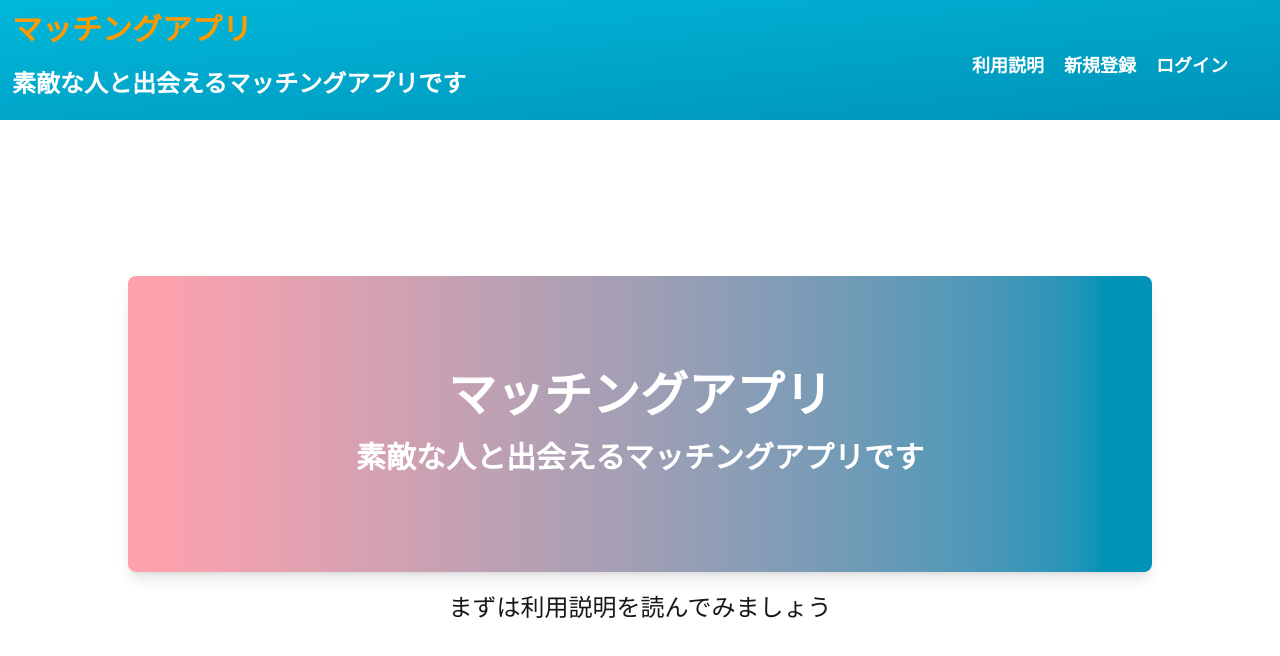
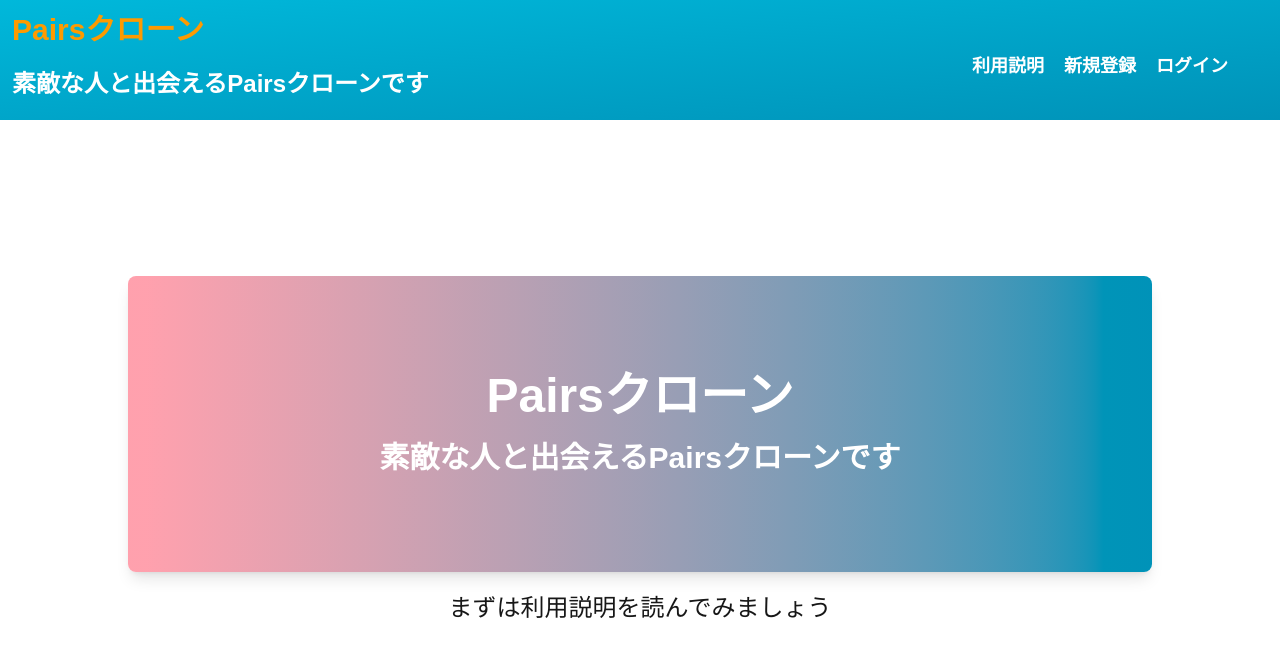
Before and after one commit to Hashimoto-Noriaki/qiita-clone-Harness-Engineering, a Next.js app: page / in a window 1280 px wide. Shown: the top 656 px of the page. Built offline with nearby package versions, Linux system fonts and the light colour scheme.

Commit message:
chore(ui): アプリ名を「マッチングアプリ」から「Pairsクローン」に変更

```diff
--- a/src/app/layout.tsx
+++ b/src/app/layout.tsx
@@ -13,8 +13,8 @@
 });
 
 export const metadata: Metadata = {
-  title: "マッチングアプリクローン",
-  description: "Next.js App Router で作るマッチングアプリクローン",
+  title: "Pairsクローン",
+  description: "Next.js App Router で作るPairsクローン",
 };
 
 export default function RootLayout({
--- a/src/app/page.tsx
+++ b/src/app/page.tsx
@@ -6,9 +6,9 @@
       <header className="bg-linear-to-br from-cyan-500 to-cyan-600 h-[15vh] p-3">
         <div className="flex justify-between">
           <div className="font-bold">
-            <h1 className="text-3xl text-amber-500 mb-5">マッチングアプリ</h1>
+            <h1 className="text-3xl text-amber-500 mb-5">Pairsクローン</h1>
             <p className="text-white text-2xl">
-              素敵な人と出会えるマッチングアプリです
+              素敵な人と出会えるPairsクローンです
             </p>
           </div>
           <nav>
@@ -34,10 +34,8 @@
       </header>
       <main className="grow flex flex-col items-center justify-center">
         <div className="bg-linear-to-r from-rose-300 to-cyan-600 px-16 py-24 font-bold text-white w-full max-w-5xl text-center rounded-lg shadow-lg">
-          <h1 className="text-5xl">マッチングアプリ</h1>
-          <p className="text-3xl mt-5">
-            素敵な人と出会えるマッチングアプリです
-          </p>
+          <h1 className="text-5xl">Pairsクローン</h1>
+          <p className="text-3xl mt-5">素敵な人と出会えるPairsクローンです</p>
         </div>
         <p className="text-center text-2xl p-5">
           まずは利用説明を読んでみましょう
```
Also changed, not shown: 1 other file (tests, documents, lock files or other folders).
